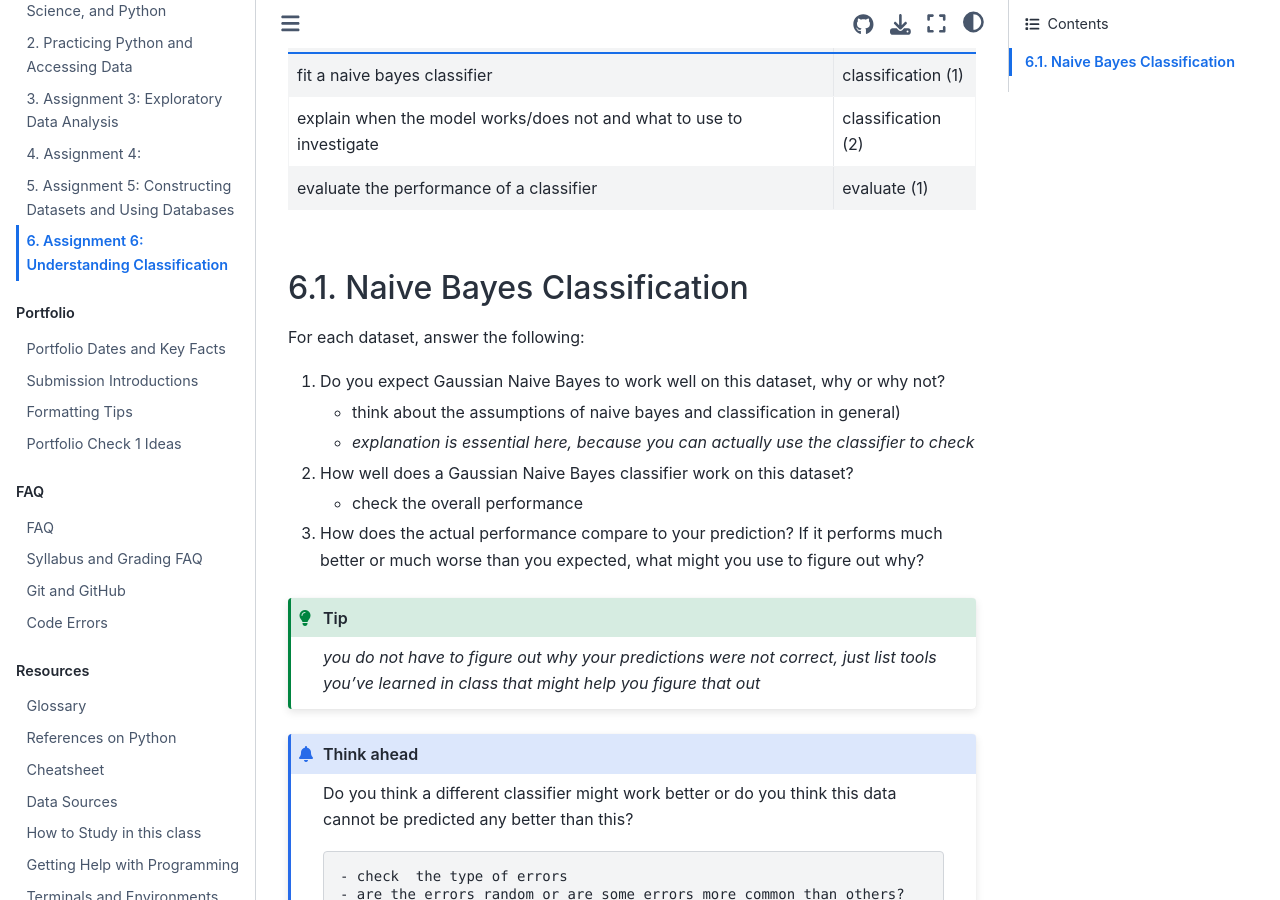
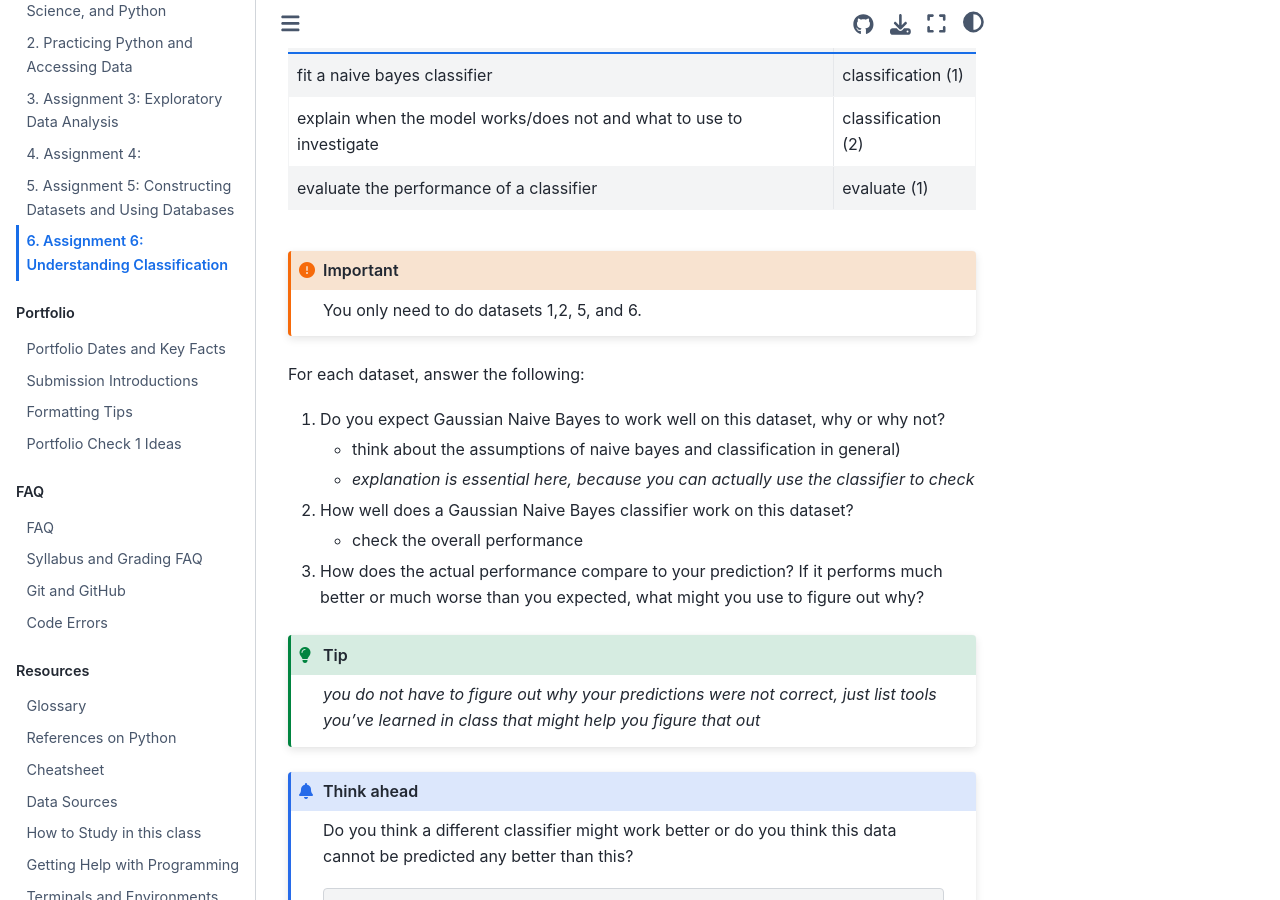
Before and after one commit to rhodyprog4ds/BrownFall21, a Jupyter Book: the page built from assignments/06-classification.md, in a window 1280 px wide and 900 px high, scrolled down 331 px. Built offline with Jupyter Book 1.0.4 settings and Sphinx 7.4.7 and the Sphinx Book theme 1.1.4, drawn with Linux system fonts in a browser that asks for light colours; pages that are not in the unit, such as notebooks, are missing from menus.

Commit message:
correct subset of datasets to accomodate error in template

````diff
--- a/assignments/06-classification.md
+++ b/assignments/06-classification.md
@@ -22,7 +22,9 @@ __Due: {{ date }}__
   - evaluate (1)
 ```
 
-## Naive Bayes Classification
+```{important}
+You only need to do datasets 1,2, 5, and 6.
+```
 
 For each dataset, answer the following:
 
````
